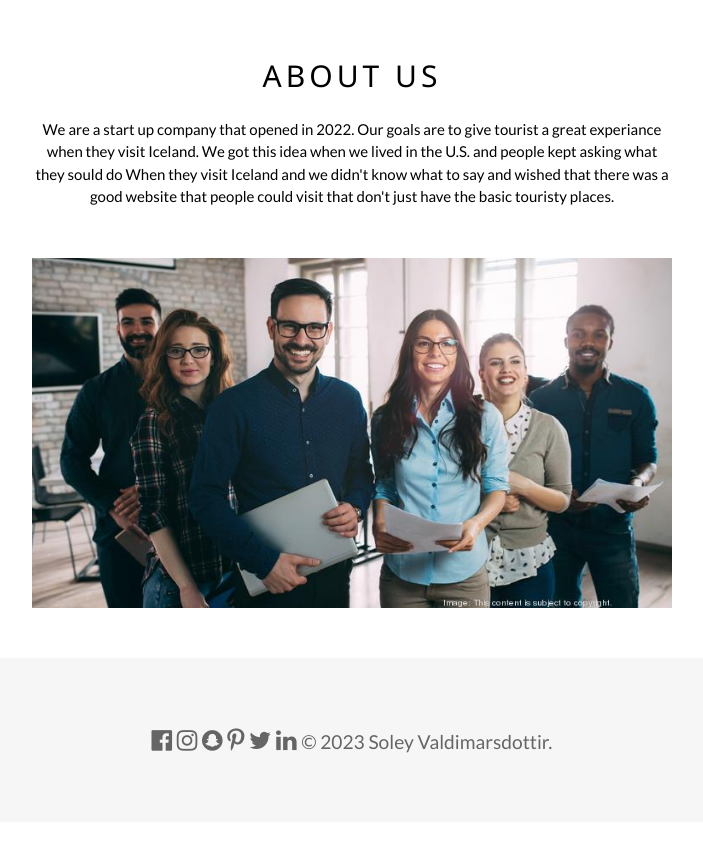
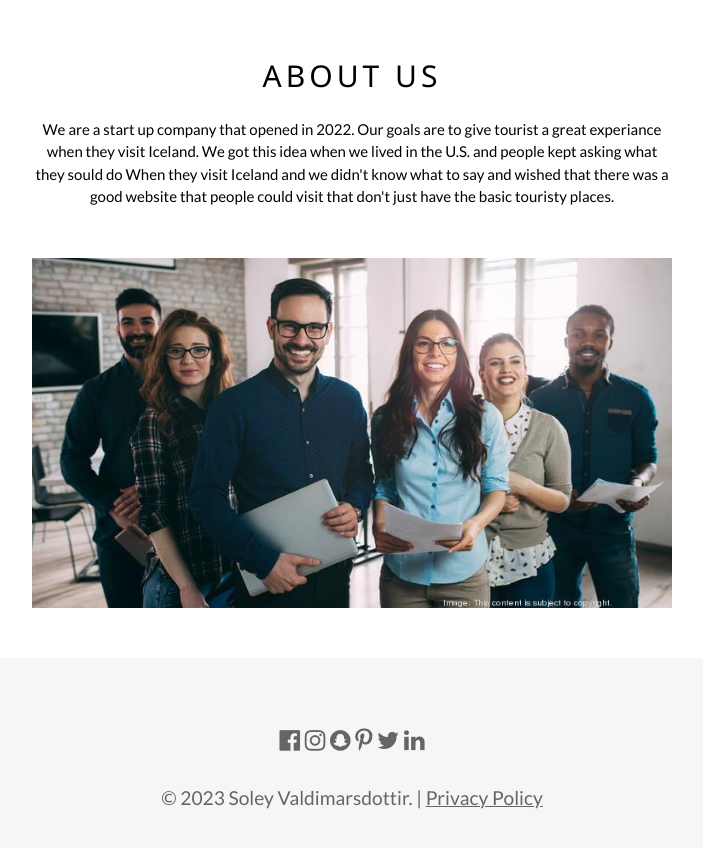
Before and after one commit to soleymargret/exploreiceland, a plain HTML site: page about.html in a window 1280 px wide. Shown: the part 862-1710 px from the top of the page, without its empty margins (288-991 px from the left). Before the commit the page ends 1684 px from the top, so only its background shows below. Drawn offline with Linux system fonts and the light colour scheme.

Commit message:
Update about.html

```diff
--- a/about.html
+++ b/about.html
@@ -88,7 +88,9 @@ body {font-family: "Lato", sans-serif}
   <i class="fa fa-pinterest-p w3-hover-opacity"></i>
   <i class="fa fa-twitter w3-hover-opacity"></i>
   <i class="fa fa-linkedin w3-hover-opacity"></i>
-  <small>&copy; 2023 Soley Valdimarsdottir. </small>
+  <div style="margin-top: 20px;">
+    <small>&copy; 2023 Soley Valdimarsdottir. | <a href="privacy.html" style="text-decoration: underline;">Privacy Policy</a></small>
+  </div>
 </footer>
 
 
```
